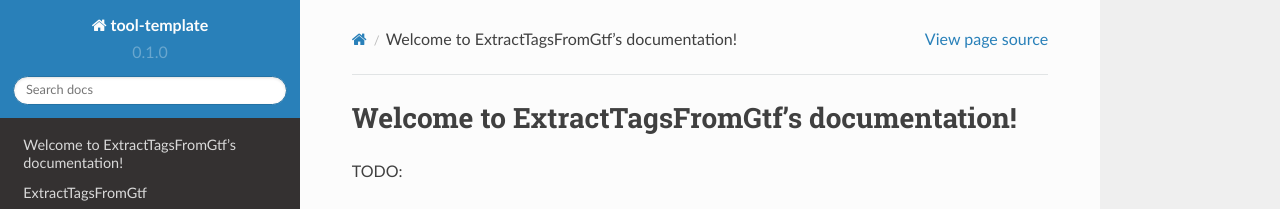
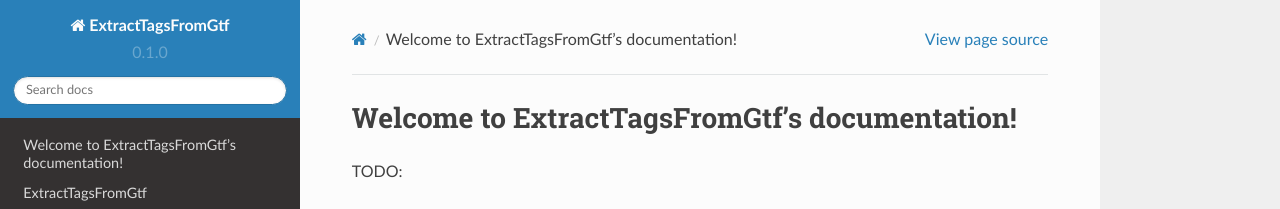
Before and after one commit to biopet/extracttagsfromgtf, a Sphinx documentation site: the page built from docs/index.rst, in a window 1280 px wide. Shown: the top 209 px of the page. Built offline with Sphinx 7.4.7 and the Read the Docs theme 2.0.0, drawn with Linux system fonts in a browser that asks for light colours.

Commit message:
removed tool-template

```diff
--- a/docs/conf.py
+++ b/docs/conf.py
@@ -1,6 +1,6 @@
 # -*- coding: utf-8 -*-
 #
-# tool-template documentation build configuration file, created by
+# ExtractTagsFromGtf documentation build configuration file, created by
 # sphinx-quickstart on Thu Oct 12 09:56:27 2017.
 #
 # This file is execfile()d with the current directory set to its
@@ -49,7 +49,7 @@ source_suffix = ['.rst', '.md']
 master_doc = 'index'
 
 # General information about the project.
-project = u'tool-template'
+project = u'ExtractTagsFromGtf'
 copyright = u'2017, biopet'
 author = u'biopet'
 
@@ -118,7 +118,7 @@ html_sidebars = {
 # -- Options for HTMLHelp output ------------------------------------------
 
 # Output file base name for HTML help builder.
-htmlhelp_basename = 'tool-templatedoc'
+htmlhelp_basename = 'ExtractTagsFromGtfdoc'
 
 
 # -- Options for LaTeX output ---------------------------------------------
@@ -145,7 +145,7 @@ latex_elements = {
 # (source start file, target name, title,
 #  author, documentclass [howto, manual, or own class]).
 latex_documents = [
-    (master_doc, 'tool-template.tex', u'tool-template Documentation',
+    (master_doc, 'ExtractTagsFromGtf.tex', u'ExtractTagsFromGtf Documentation',
      u'biopet', 'manual'),
 ]
 
@@ -155,7 +155,7 @@ latex_documents = [
 # One entry per manual page. List of tuples
 # (source start file, name, description, authors, manual section).
 man_pages = [
-    (master_doc, 'tool-template', u'tool-template Documentation',
+    (master_doc, 'ExtractTagsFromGtf', u'ExtractTagsFromGtf Documentation',
      [author], 1)
 ]
 
@@ -166,7 +166,7 @@ man_pages = [
 # (source start file, target name, title, author,
 #  dir menu entry, description, category)
 texinfo_documents = [
-    (master_doc, 'tool-template', u'tool-template Documentation',
-     author, 'tool-template', 'One line description of project.',
+    (master_doc, 'ExtractTagsFromGtf', u'ExtractTagsFromGtf Documentation',
+     author, 'ExtractTagsFromGtf', 'One line description of project.',
      'Miscellaneous'),
 ]
--- a/docs/index.rst
+++ b/docs/index.rst
@@ -1,4 +1,4 @@
-.. tool-template documentation master file, created by
+.. ExtractTagsFromGtf documentation master file, created by
    sphinx-quickstart on Thu Oct 12 09:56:27 2017.
    You can adapt this file completely to your liking, but it should at least
    contain the root `toctree` directive.
```
Also changed, not shown: 1 other file.
